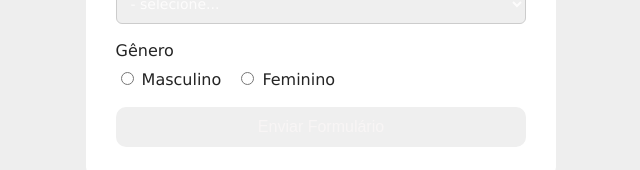
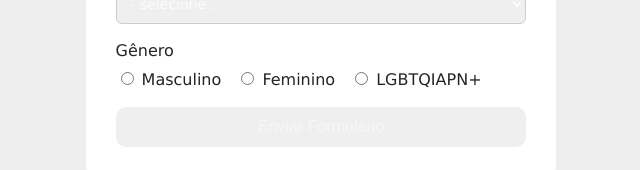
Before and after one commit to TArauujo/InterviewChallenger3, a React (Vite) app: page / in a window 1280 px wide. Shown: the part 486-656 px from the top of the page, without its empty margins (319-959 px from the left). Built offline with nearby package versions, Linux system fonts and the light colour scheme.

Commit message:
Adicionando mais opções ao "Select" e "radio"

```diff
--- a/src/App.jsx
+++ b/src/App.jsx
@@ -58,6 +58,7 @@ function App() {
             <option value='solteiro'>Solteiro</option>
             <option value='casado'>Casado</option>
             <option value='divorciado'>Divorciado</option>
+            <option value='divorciado'>Enrolado</option>
           </select>
         </div>
         <div className='form-group'>
@@ -69,6 +70,9 @@ function App() {
             <span>
               <input type='radio' /> Feminino
             </span>
+            <span>
+              <input type='radio' /> LGBTQIAPN+
+            </span>
           </div>
         </div>
         <button>Enviar Formulário</button>
```
